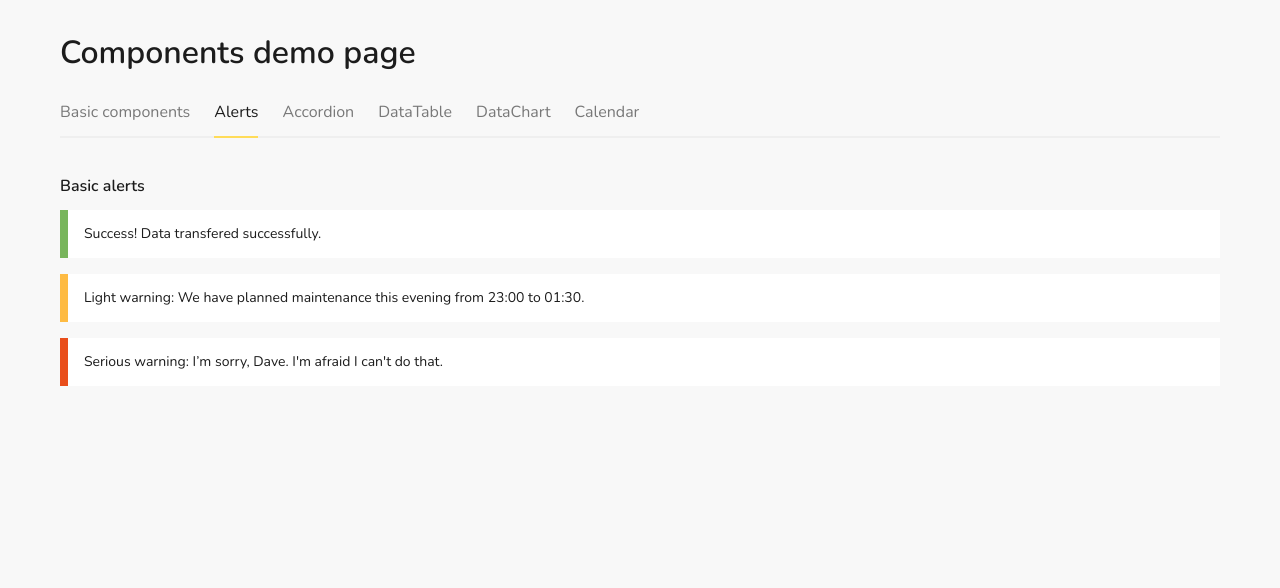
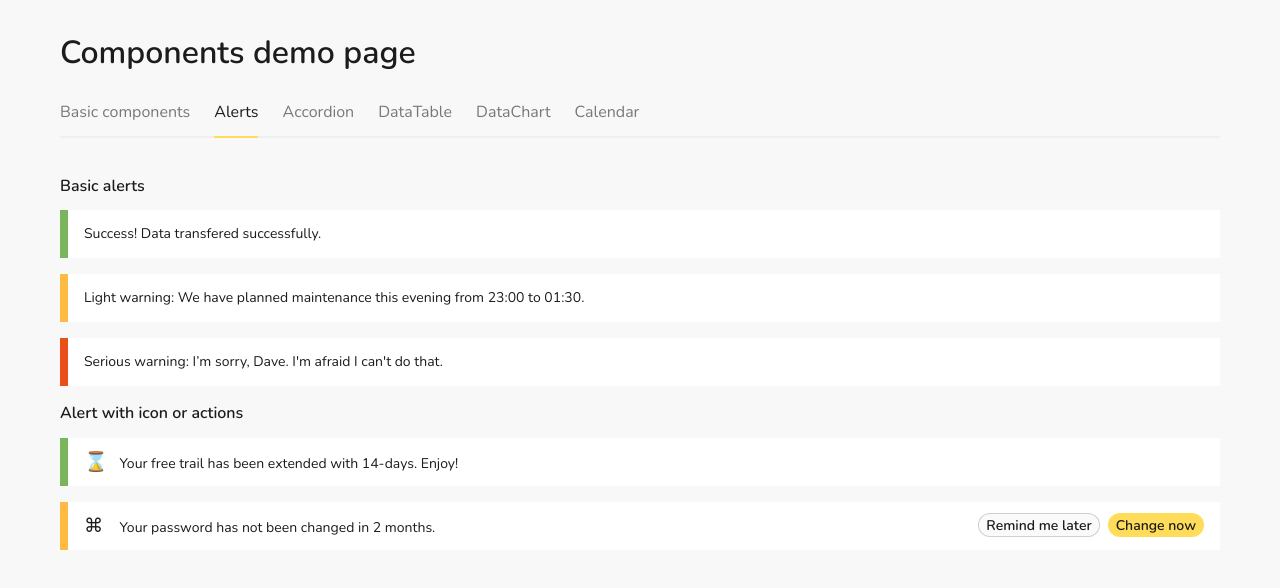
Before and after one commit to rboyts/sunshine, a Vue app: page /alerts in a window 1280 px wide. Shown: the top 588 px of the page. Built offline with nearby package versions, Linux system fonts and the light colour scheme.

Commit message:
Alert with buttons and icon

```diff
--- a/src/components/UiAlert.vue
+++ b/src/components/UiAlert.vue
@@ -1,6 +1,12 @@
 <template>
   <div :class="classes">
-    <slot />
+    <div class="ui-alert__main">
+      <slot />
+    </div>
+
+    <div class="ui-alert__buttons">
+      <slot name="buttons" />
+    </div>
   </div>
 </template>
 
@@ -38,5 +44,5 @@ export default Vue.extend({
       });
     },
   },
-})
+});
 </script>
--- /dev/null
+++ b/src/components/UiIcon.vue
@@ -0,0 +1,34 @@
+<template>
+  <span :class="classes">{{ icon }}</span>
+</template>
+
+
+<script lang="ts">
+import Vue from 'vue';
+
+export default Vue.extend({
+  name: 'ui-icon',
+
+  props: {
+    name: {
+      type: String,
+      required: true,
+    },
+  },
+
+  computed: {
+    classes() {
+      return 'ui-icon';
+    },
+
+    icon() {
+      switch (this.name) {
+        case 'hourglass':
+          return String.fromCharCode(0x231B);
+        default:
+          return String.fromCharCode(0x2318);
+      }
+    },
+  },
+});
+</script>
--- a/src/style/components/alerts.scss
+++ b/src/style/components/alerts.scss
@@ -6,6 +6,9 @@ $alert-border-width: .5rem;
 
 .ui-alert {
   @include paragraph-font;
+
+  display: flex;
+  white-space: nowrap;
 
   height: $alert-height;
   line-height: $alert-height;
@@ -29,4 +32,31 @@ $alert-border-width: .5rem;
   &--error {
     border-color: $color-bad;
   }
+
+  .ui-icon {
+    display: inline-block;
+    font-size: 1.2rem;
+    height: $alert-height;
+    line-height: $alert-height;
+
+    // Alt. 1: Left-aligned
+    width: $alert-height - $alert-padding;
+    text-align: left;
+
+    // Alt. 2: Center icon inside square
+    // width: $alert-height;
+    // text-align: center;
+    // margin-left: -$alert-padding;
+  }
 }
+
+.ui-alert__main {
+  flex: 1;
+}
+
+.ui-alert__buttons {
+
+  .ui-btn {
+    margin-left: .5rem;
+  }
+}
--- a/src/views/AlertsDemo.vue
+++ b/src/views/AlertsDemo.vue
@@ -13,18 +13,39 @@
       Serious warning: I’m sorry, Dave. I'm afraid I can't do that.
     </ui-alert>
 
+    <h2>Alert with icon or actions</h2>
+
+    <ui-alert success>
+      <ui-icon name="hourglass"></ui-icon>
+      Your free trail has been extended with 14-days. Enjoy!
+    </ui-alert>
+
+    <ui-alert warning>
+      <ui-icon name="password"></ui-icon>
+      Your password has not been changed in 2 months.
+
+      <div slot="buttons">
+        <ui-button small>Remind me later</ui-button>
+        <ui-button small primary>Change now</ui-button>
+      </div>
+    </ui-alert>
+
   </div>
 </template>
 
 <script lang="ts">
 import Vue from 'vue';
 import UiAlert from '@/components/UiAlert.vue';
+import UiIcon from '@/components/UiIcon.vue';
+import UiButton from '@/components/UiButton.vue';
 
 export default Vue.extend({
   name: 'AlertsDemo',
 
   components: {
     UiAlert,
+    UiIcon,
+    UiButton,
   },
 });
 </script>
```
